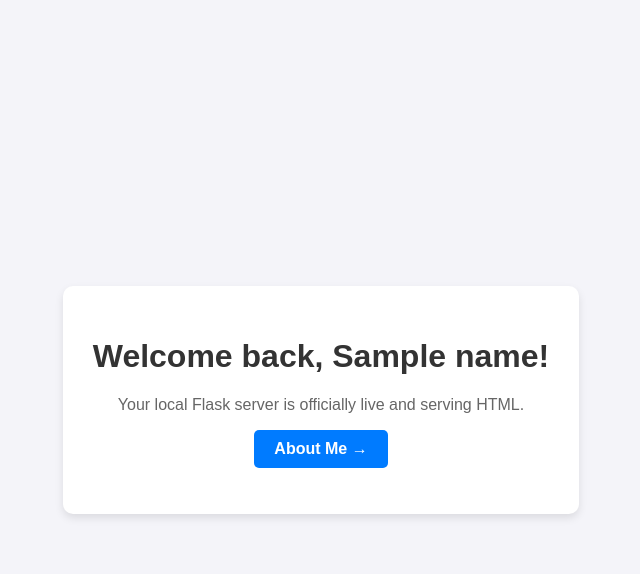
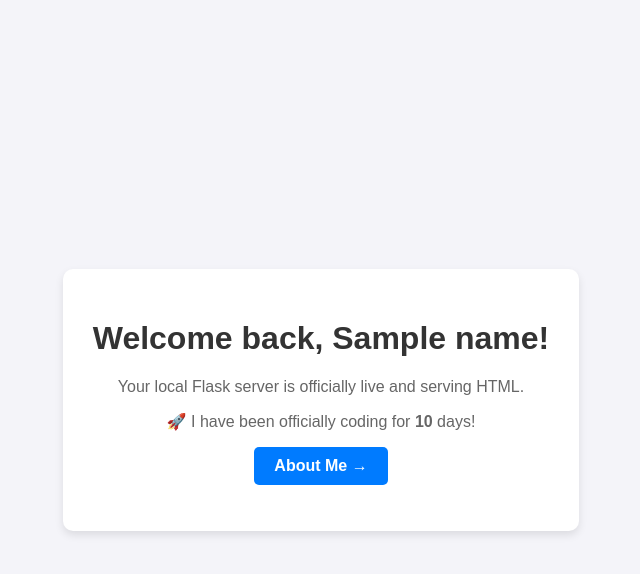
Before and after one commit to Outdoor-coder-85/flask_practice, a Flask app: template templates/index.html in a window 1280 px wide. Shown: the top 574 px of the page, without its empty margins (319-959 px from the left). Run offline with Flask 3, Linux system fonts and the light colour scheme; the template is opened without the code that fills it: most values are stand-ins (such as "Sample title", 1, 10 or a date in 2020).

Commit message:
Add dunamic days coding counter

```diff
--- a/app.py
+++ b/app.py
@@ -1,16 +1,27 @@
 from flask import Flask, render_template
+from datetime import datetime
 
 app = Flask(__name__)
 
-@app.route("/")
+@app.route('/')
 def home():
-    # Passing your practice string data directly into our HTML!
-    user_name = "Ryan"
-    return render_template("index.html", name=user_name)
+    # 1. Set your coding start date (Year, Month, Day)
+    # Change these numbers to the day you actually started if you want!
+    start_date = datetime(2026, 5, 1)
 
-@app.route("/about")
+    # 2. Get today's exact date
+    today = datetime.now()
+
+    # 3. Calculate the difference
+    difference = today - start_date
+    days_coding = difference.days
+
+    # 4. Pass that "days_coding" variable into your HTML template!
+    return render_template('index.html', days=days_coding)
+
+@app.route('/about')
 def about():
-    return render_template("about.html")
+    return render_template('about.html')
 
-if __name__ == "__main__":
+if __name__ == '__main__':
     app.run(debug=True)
--- a/templates/index.html
+++ b/templates/index.html
@@ -40,6 +40,7 @@
     <div class="card">
         <h1>Welcome back, {{ name }}!</h1>
         <p>Your local Flask server is officially live and serving HTML.</p>
+        <p>🚀 I have been officially coding for <strong>{{ days }}</strong> days!</p>
         <p><a href="/about" class="btn">About Me →</a></p>
     </div>
 </body>
```
